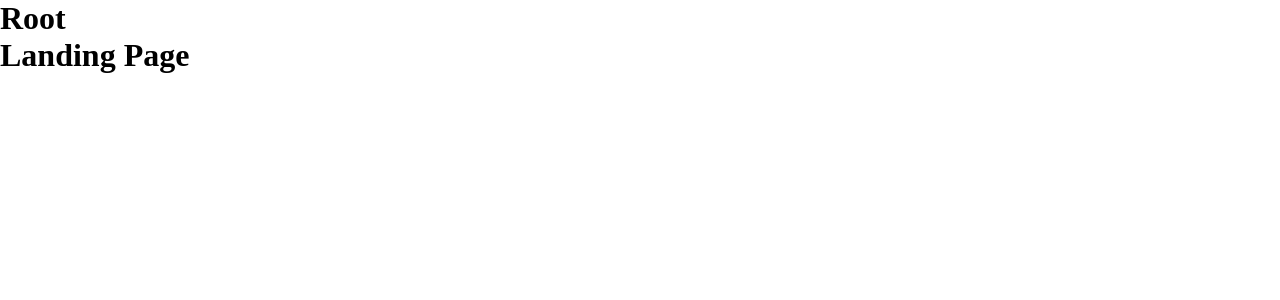
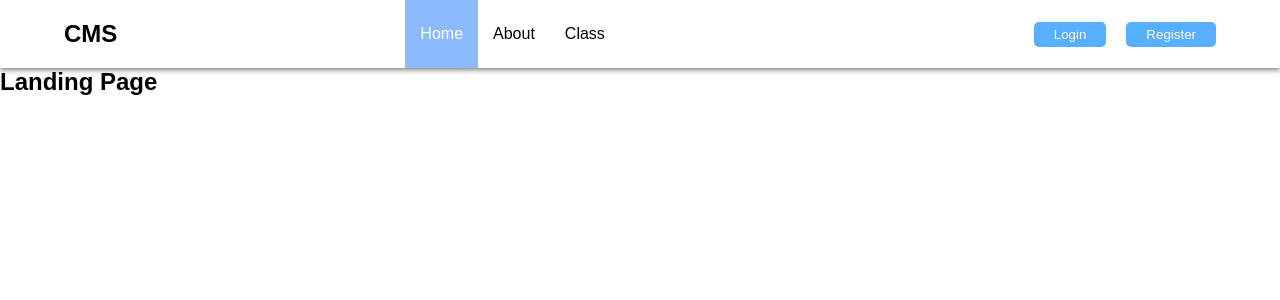
Before and after one commit to pauljor1499/react-cms, a React (Create React App) app: page / in a window 1280 px wide. Shown: the top 300 px of the page. Built offline with nearby package versions, Linux system fonts and the light colour scheme.

Commit message:
update components

```diff
--- a/src/App.css
+++ b/src/App.css
@@ -2,4 +2,7 @@
     margin: 0;
     padding: 0;
     box-sizing: border-box;
+    text-decoration: none;
+    list-style: none;
+    font-family: sans-serif;
 }
--- a/src/components/Root.js
+++ b/src/components/Root.js
@@ -1,12 +1,13 @@
 import React from "react";
 import { Outlet } from "react-router-dom";
+import NavBar from "./main/navbar/NavBar";
 
 const Root = () => {
     return (
-        <div>
-            <h1>Root</h1>
+        <>
+            <NavBar />
             <Outlet />
-        </div>
+        </>
     );
 };
 
--- /dev/null
+++ b/src/components/main/about_page/AboutPage.js
@@ -0,0 +1,11 @@
+import React from "react";
+
+const AboutPage = () => {
+    return (
+        <div>
+            <h2>About Page</h2>
+        </div>
+    );
+};
+
+export default AboutPage;
--- /dev/null
+++ b/src/components/main/class_page/ClassPage.js
@@ -0,0 +1,11 @@
+import React from "react";
+
+const ClassPage = () => {
+    return (
+        <div>
+            <h2>Class Page</h2>
+        </div>
+    );
+};
+
+export default ClassPage;
--- a/src/components/main/landing_page/LandingPage.js
+++ b/src/components/main/landing_page/LandingPage.js
@@ -3,7 +3,7 @@ import React from "react";
 const LandingPage = () => {
     return (
         <div>
-            <h1>Landing Page</h1>
+            <h2>Landing Page</h2>
         </div>
     );
 };
--- /dev/null
+++ b/src/components/main/login/Login.js
@@ -0,0 +1,11 @@
+import React from "react";
+
+const Login = () => {
+    return (
+        <div>
+            <h2>Login Page</h2>
+        </div>
+    );
+};
+
+export default Login;
--- /dev/null
+++ b/src/components/main/navbar/NavBar.css
@@ -0,0 +1,56 @@
+.navbar-content {
+    width: 100%;
+    padding: 0 5%;
+    display: flex;
+    justify-content: space-between;
+    align-items: center;
+
+    box-shadow: 0px 2px 5px 0px rgba(0, 0, 0, 0.5);
+    -webkit-box-shadow: 0px 2px 5px 0px rgba(0, 0, 0, 0.5);
+    -moz-box-shadow: 0px 2px 5px 0px rgba(0, 0, 0, 0.5);
+}
+
+a {
+    padding: 25px 15px;
+    color: black;
+}
+
+a.active {
+    background-color: rgb(140, 186, 255);
+    color: #fff;
+}
+
+a:hover {
+    background-color: rgb(140, 186, 255);
+    color: #fff;
+}
+
+.content-items {
+    width: 100%;
+    display: flex;
+    justify-content: space-between;
+    align-items: center;
+    margin-left: 25%;
+}
+
+.item-links {
+    display: flex;
+    justify-content: center;
+    align-items: center;
+}
+
+.item-buttons {
+    display: flex;
+    justify-content: center;
+    align-items: center;
+    gap: 20px;
+}
+
+.item-buttons button {
+    padding: 5px 20px;
+    border: none;
+    border-radius: 5px;
+    background-color: rgb(88, 174, 255);
+    color: white;
+    cursor: pointer;
+}
--- /dev/null
+++ b/src/components/main/navbar/NavBar.js
@@ -0,0 +1,40 @@
+import React from "react";
+import "./NavBar.css";
+import { NavLink, useNavigate } from "react-router-dom";
+
+const NavBar = () => {
+    const navigate = useNavigate();
+
+    return (
+        <div className="navbar-content">
+            <div className="content-title">
+                <h2>CMS</h2>
+            </div>
+            <div className="content-items">
+                <div className="item-links">
+                    <NavLink to="/">Home</NavLink>
+                    <NavLink to="/about">About</NavLink>
+                    <NavLink to="/class">Class</NavLink>
+                </div>
+                <div className="item-buttons">
+                    <button
+                        onClick={() => {
+                            navigate("/login");
+                        }}
+                    >
+                        Login
+                    </button>
+                    <button
+                        onClick={() => {
+                            navigate("/register");
+                        }}
+                    >
+                        Register
+                    </button>
+                </div>
+            </div>
+        </div>
+    );
+};
+
+export default NavBar;
--- /dev/null
+++ b/src/components/main/register/Register.js
@@ -0,0 +1,11 @@
+import React from "react";
+
+const Register = () => {
+    return (
+        <div>
+            <h2>Register</h2>
+        </div>
+    );
+};
+
+export default Register;
```
Also changed, not shown: src/router/index.js (+20 -0 lines).
